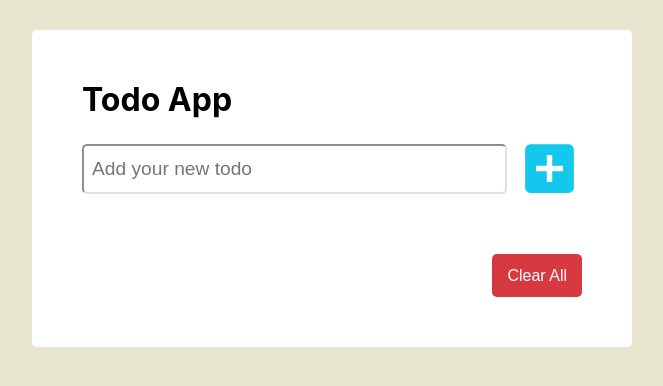
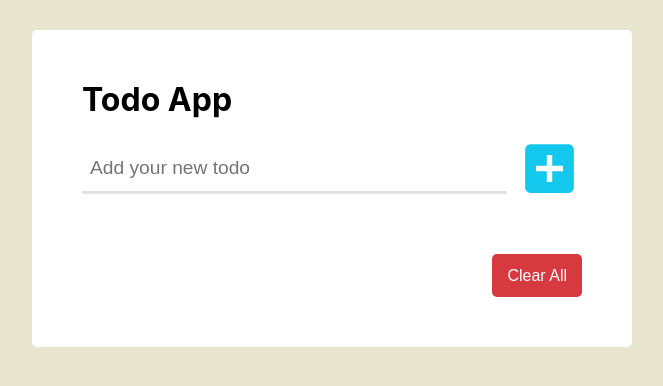
Before and after one commit to to-fayel/react_todo_list, a React (Create React App) app: page / in a window 1280 px wide. Shown: the top 386 px of the page, without its empty margins (308-971 px from the left). Built offline with nearby package versions, Linux system fonts and the light colour scheme.

Commit message:
added github pages

```diff
--- a/package.json
+++ b/package.json
@@ -1,11 +1,13 @@
 {
   "name": "react_todo_list",
+  "homepage": "https://to-fayel.github.io/react_todo_list/",
   "version": "0.1.0",
   "private": true,
   "dependencies": {
     "@testing-library/jest-dom": "^5.16.1",
     "@testing-library/react": "^12.1.2",
     "@testing-library/user-event": "^13.5.0",
+    "gh-pages": "^3.2.3",
     "react": "^17.0.2",
     "react-dom": "^17.0.2",
     "react-icons": "^4.3.1",
@@ -14,6 +16,8 @@
   },
   "scripts": {
     "start": "react-scripts start",
+    "predeploy": "npm run build",
+    "deploy": "gh-pages -d build",
     "build": "react-scripts build",
     "test": "react-scripts test",
     "eject": "react-scripts eject"
--- a/src/App.css
+++ b/src/App.css
@@ -38,13 +38,10 @@ body {
     font-size: 1.2rem;
     width: 100%;
     height: 50px;
-    border-radius: 5px;
+    border: none;
+    border-bottom: solid;
     border-color: #E1E2E4;
     outline: none;
-    -webkit-border-radius: 5px;
-    -moz-border-radius: 5px;
-    -ms-border-radius: 5px;
-    -o-border-radius: 5px;
 }
 
 .add-todo button {
--- a/src/App.js
+++ b/src/App.js
@@ -25,7 +25,7 @@ function App() {
     // pending_task()
   }
 
-  console.log(todos)
+  // console.log(todos)
 
   const completed = (id) => {
     todos.forEach(todo => {
```
Also changed, not shown: 1 other file (tests, documents, lock files or other folders).
